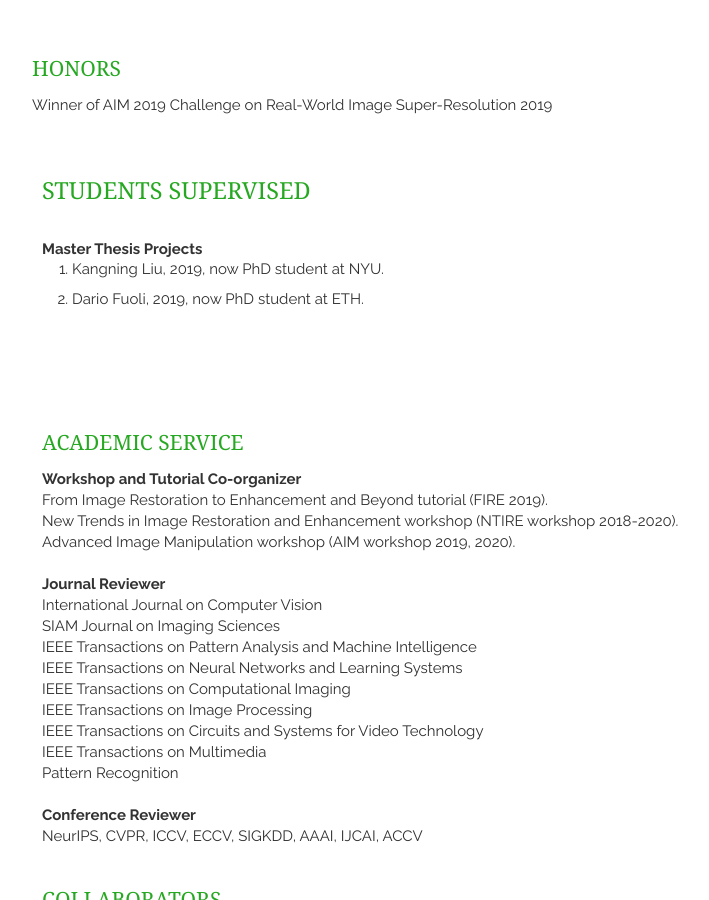
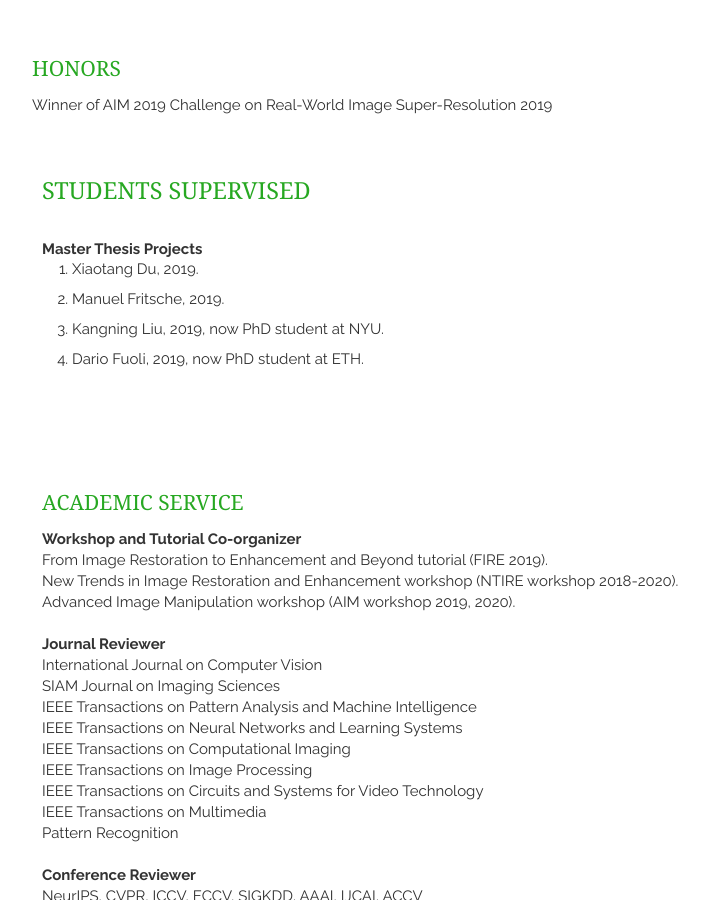
Before and after one commit to ShuhangGu/shuhanggu.github.com, a Jekyll site: the page built from index.html, in a window 1280 px wide and 900 px high, scrolled down 2134 px. Shown: the whole window, without its empty margins (338-1047 px from the left). Built offline with Jekyll 4.4.1, drawn with Linux system fonts in a browser that asks for light colours; nearby versions of some CDN libraries; the list of posts is cut into pages by our own code.

Commit message:
Update students.html

```diff
--- a/_includes/students.html
+++ b/_includes/students.html
@@ -29,6 +29,21 @@ a:visited {
         <header></header>
 	<p align="justify"><strong>Master Thesis Projects</strong></p>
         <ol>
+	  <li>
+            <div align="justify">
+              <div align="justify">
+                <div align="justify"> Xiaotang Du, 2019.</div>
+              </div>
+            </div>
+          </li>
+	  <li>
+            <div align="justify">
+              <div align="justify">
+                <div align="justify"> Manuel Fritsche, 2019.</div>
+              </div>
+            </div>
+          </li>
+
 	    <li>
             <div align="justify">
               <div align="justify">
```
